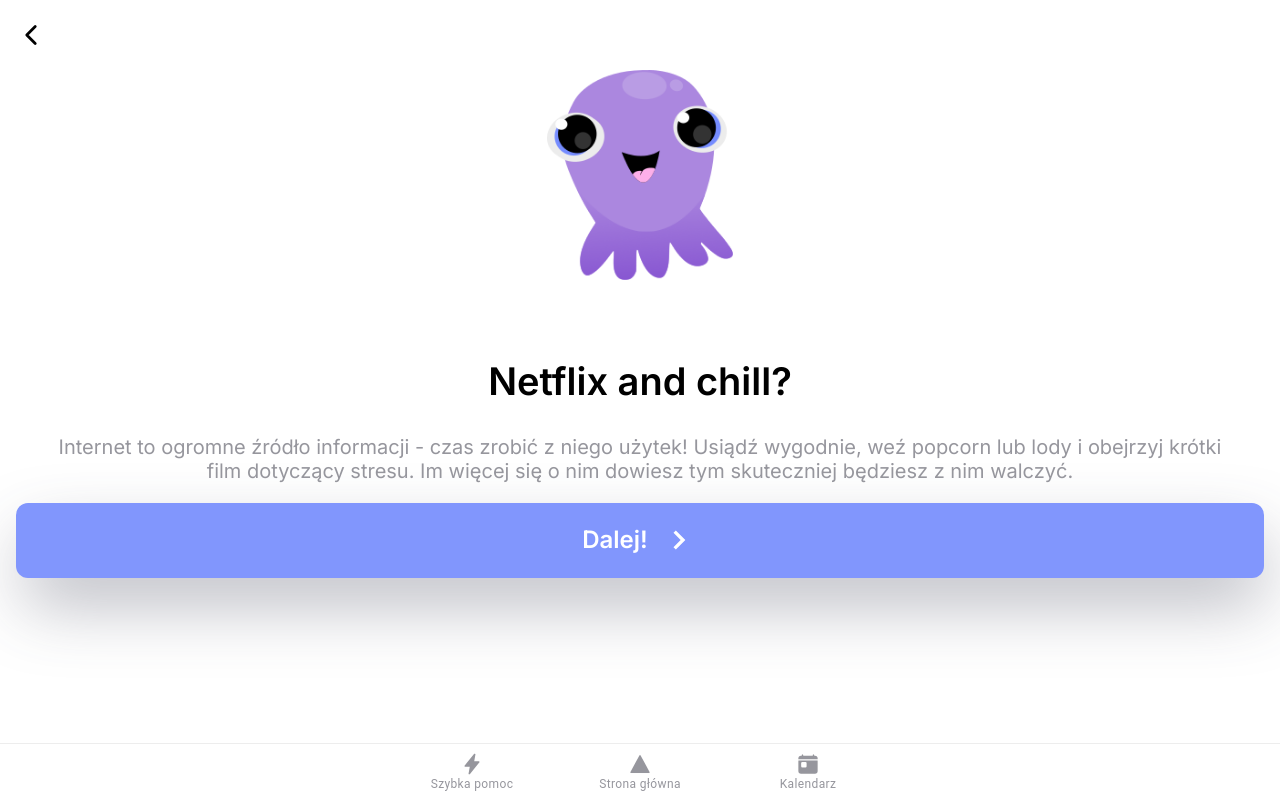
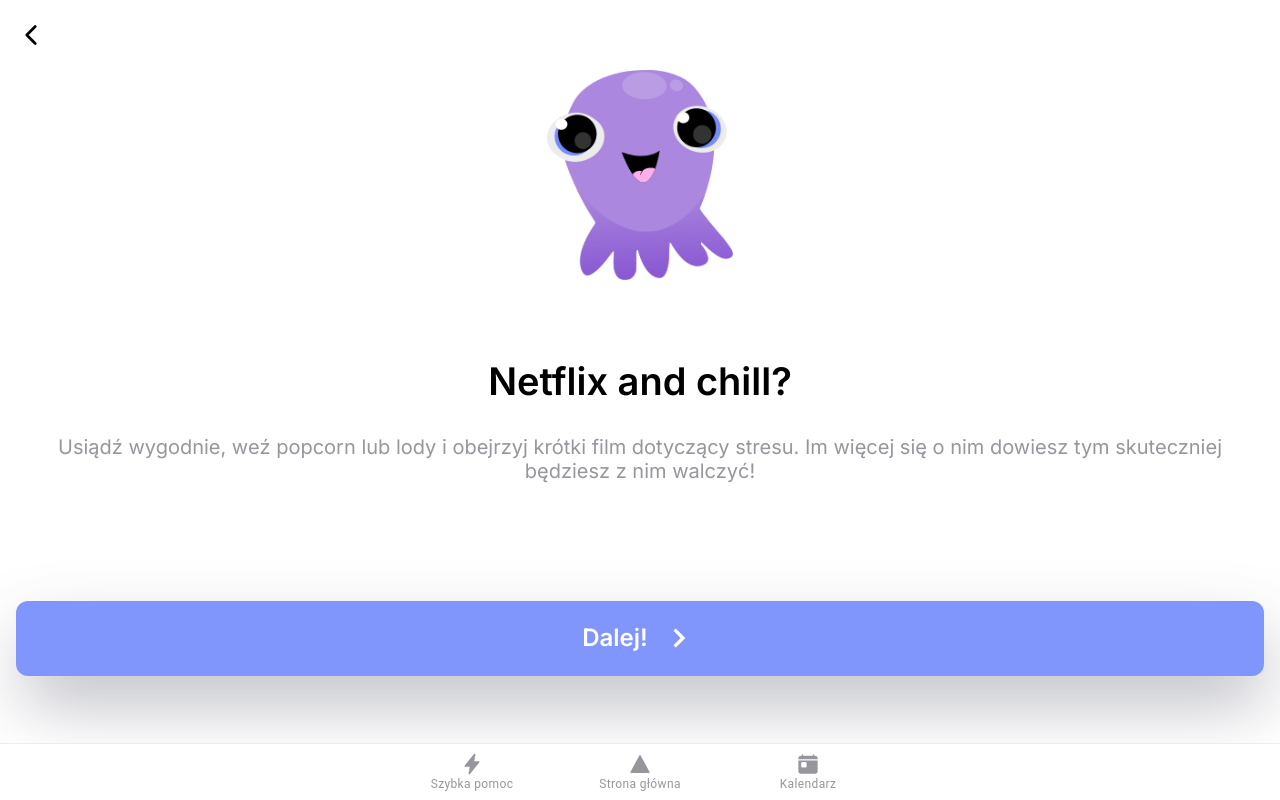
Before and after one commit to j-zarzycki/Engineering-thesis, a React (Create React App) app in the folder kamre/: page /ytpage in a window 1280 px wide. Built offline with nearby package versions, Linux system fonts and the light colour scheme.

Commit message:
Design fixes
Edu video, music, schultz, soundmix, ytpage

```diff
--- a/kamre/src/pages/EduVideo/EduVideo.component.tsx
+++ b/kamre/src/pages/EduVideo/EduVideo.component.tsx
@@ -125,6 +125,7 @@ const EduVideo: React.FC<IProps> = (props: IProps) => {
       <div className="eduvideo__swiper">
         <Swiper
           effect="fade"
+          autoHeight
           centeredSlides
           slidesPerView={1}
           onSwiper={(swiperData) => setSwiper(swiperData)}
@@ -165,6 +166,7 @@ const EduVideo: React.FC<IProps> = (props: IProps) => {
   const renderButtons = () => {
     if (swiper?.activeIndex >= 2)
       return (
+        <div className="eduvideo__buttons">
           <div className="eduvideo__final-buttons">
             <CancelButton
               onClick={onCreateActivityWithNoContent}
@@ -175,9 +177,14 @@ const EduVideo: React.FC<IProps> = (props: IProps) => {
               onClick={onCreateActivityWithContent}
             />
           </div>
+        </div>
       );
 
-    return <ProceedButton title="Dalej!" onClick={onProceedButtonClick} />;
+    return (
+      <div className="eduvideo__buttons">
+        <ProceedButton title="Dalej!" onClick={onProceedButtonClick} />
+      </div>
+    );
   };
 
   const renderContext = () => {
--- a/kamre/src/pages/EduVideo/EduVideo.style.scss
+++ b/kamre/src/pages/EduVideo/EduVideo.style.scss
@@ -2,10 +2,12 @@
 @import "@Theme/media";
 
 .eduvideo {
+  height: 95%;
   &__wrapper {
     display: flex;
     flex-direction: column;
     align-items: center;
+    height: 100%;
 
     .video {
       max-height: 250px;
@@ -42,7 +44,6 @@
 
     .proceed-button {
       margin-top: auto;
-      margin-bottom: 50px;
     }
   }
 
@@ -116,6 +117,15 @@
         }
       }
     }
+  }
+
+  &__buttons {
+    width: 100%;
+    height: 100%;
+    display: flex;
+    align-items: flex-end;
+    justify-content: center;
+    margin-bottom: 5rem;
   }
 
   &__final-buttons {
--- a/kamre/src/pages/Music/Music.component.tsx
+++ b/kamre/src/pages/Music/Music.component.tsx
@@ -131,6 +131,7 @@ const Music: React.FC<IProps> = (props: IProps) => {
       <div className="music__swiper">
         <Swiper
           effect="fade"
+          autoHeight
           centeredSlides
           slidesPerView={1}
           onSwiper={(swiperData) => setSwiper(swiperData)}
@@ -148,9 +149,9 @@ const Music: React.FC<IProps> = (props: IProps) => {
             <div className="swiper-slide__wrapper">
               <h4 className="swiper-slide__header">O co chodzi w ćwiczeniu?</h4>
               <p className="swiper-slide__paragraph">
-                Włącz playlistę z utworami klasycznymi - może to być
-                przygotowana przez nas, bądź wybrana przez Ciebie. Muzyka
-                klasyczna pomaga się skupić oraz odpocząć od zbyt wielu bodźców.
+                Włącz playlistę z utworami klasycznymi - wybierz swoją lub
+                skorzystaj z przygotowanej przez nas. Muzyka klasyczna pomaga
+                się skupić oraz odpocząć od zbyt wielu bodźców.
               </p>
             </div>
           </SwiperSlide>
@@ -178,6 +179,7 @@ const Music: React.FC<IProps> = (props: IProps) => {
   const renderButtons = () => {
     if (swiper?.activeIndex >= 3)
       return (
+        <div className="music__buttons">
           <div className="music__final-buttons">
             <CancelButton
               onClick={onCreateActivityWithNoContent}
@@ -188,9 +190,14 @@ const Music: React.FC<IProps> = (props: IProps) => {
               onClick={onCreateActivityWithContent}
             />
           </div>
+        </div>
       );
 
-    return <ProceedButton title="Dalej!" onClick={onProceedButtonClick} />;
+    return (
+      <div className="music__buttons">
+        <ProceedButton title="Dalej!" onClick={onProceedButtonClick} />
+      </div>
+    );
   };
 
   const renderContext = () => {
--- a/kamre/src/pages/Music/Music.style.scss
+++ b/kamre/src/pages/Music/Music.style.scss
@@ -2,10 +2,13 @@
 @import "@Theme/media";
 
 .music {
+  height: 95%;
+
   &__wrapper {
     display: flex;
     flex-direction: column;
     align-items: center;
+    height: 100%;
 
     .video {
       max-height: 250px;
@@ -116,6 +119,15 @@
         }
       }
     }
+  }
+
+  .music__buttons {
+    width: 100%;
+    height: 100%;
+    display: flex;
+    align-items: flex-end;
+    justify-content: center;
+    margin-bottom: 5rem;
   }
 
   &__final-buttons {
--- a/kamre/src/pages/SchultzTraining/SchultzTraining.component.tsx
+++ b/kamre/src/pages/SchultzTraining/SchultzTraining.component.tsx
@@ -125,6 +125,7 @@ const SchultzTraining: React.FC<IProps> = (props: IProps) => {
       <div className="schultz__swiper">
         <Swiper
           effect="fade"
+          autoHeight
           centeredSlides
           slidesPerView={1}
           onSwiper={(swiperData) => setSwiper(swiperData)}
@@ -166,6 +167,7 @@ const SchultzTraining: React.FC<IProps> = (props: IProps) => {
   const renderButtons = () => {
     if (swiper?.activeIndex >= 2)
       return (
+        <div className="schultz__buttons">
           <div className="schultz__final-buttons">
             <CancelButton
               onClick={onCreateActivityWithNoContent}
@@ -176,9 +178,14 @@ const SchultzTraining: React.FC<IProps> = (props: IProps) => {
               onClick={onCreateActivityWithContent}
             />
           </div>
+        </div>
       );
 
-    return <ProceedButton title="Dalej!" onClick={onProceedButtonClick} />;
+    return (
+      <div className="schultz__buttons">
+        <ProceedButton title="Dalej!" onClick={onProceedButtonClick} />
+      </div>
+    );
   };
 
   const renderContext = () => {
--- a/kamre/src/pages/SchultzTraining/SchultzTraining.style.scss
+++ b/kamre/src/pages/SchultzTraining/SchultzTraining.style.scss
@@ -2,10 +2,13 @@
 @import "@Theme/media";
 
 .schultz {
+  height: 95%;
+
   &__wrapper {
     display: flex;
     flex-direction: column;
     align-items: center;
+    height: 100%;
 
     .video {
       max-height: 250px;
@@ -39,7 +42,6 @@
 
     .proceed-button {
       margin-top: auto;
-      margin-bottom: 50px;
     }
   }
 
@@ -117,6 +119,15 @@
         }
       }
     }
+  }
+
+  &__buttons {
+    width: 100%;
+    height: 100%;
+    display: flex;
+    align-items: flex-end;
+    justify-content: center;
+    margin-bottom: 5rem;
   }
 
   &__final-buttons {
--- a/kamre/src/pages/SoundMix/SoundMix.component.tsx
+++ b/kamre/src/pages/SoundMix/SoundMix.component.tsx
@@ -125,6 +125,7 @@ const SoundMix: React.FC<IProps> = (props: IProps) => {
       <div className="soundmix__swiper">
         <Swiper
           effect="fade"
+          autoHeight
           centeredSlides
           slidesPerView={1}
           onSwiper={(swiperData) => setSwiper(swiperData)}
@@ -184,6 +185,7 @@ const SoundMix: React.FC<IProps> = (props: IProps) => {
   const renderButtons = () => {
     if (swiper?.activeIndex >= 4)
       return (
+        <div className="soundmix__buttons">
           <div className="soundmix__final-buttons">
             <CancelButton
               onClick={onCreateActivityWithNoContent}
@@ -194,9 +196,14 @@ const SoundMix: React.FC<IProps> = (props: IProps) => {
               onClick={onCreateActivityWithContent}
             />
           </div>
+        </div>
       );
 
-    return <ProceedButton title="Dalej!" onClick={onProceedButtonClick} />;
+    return (
+      <div className="soundmix__buttons">
+        <ProceedButton title="Dalej!" onClick={onProceedButtonClick} />
+      </div>
+    );
   };
 
   const renderContext = () => {
--- a/kamre/src/pages/SoundMix/SoundMix.style.scss
+++ b/kamre/src/pages/SoundMix/SoundMix.style.scss
@@ -2,10 +2,13 @@
 @import "@Theme/media";
 
 .soundmix {
+  height: 95%;
+
   &__wrapper {
     display: flex;
     flex-direction: column;
     align-items: center;
+    height: 100%;
 
     .video {
       margin-top: 16px;
@@ -40,7 +43,6 @@
 
     .proceed-button {
       margin-top: auto;
-      margin-bottom: 50px;
     }
   }
 
@@ -114,6 +116,15 @@
         }
       }
     }
+  }
+
+  &__buttons {
+    width: 100%;
+    height: 100%;
+    display: flex;
+    align-items: flex-end;
+    justify-content: center;
+    margin-bottom: 5rem;
   }
 
   &__final-buttons {
--- a/kamre/src/pages/YtPage/YtPage.component.tsx
+++ b/kamre/src/pages/YtPage/YtPage.component.tsx
@@ -125,6 +125,7 @@ const YtPage: React.FC<IProps> = (props: IProps) => {
       <div className="ytpage__swiper">
         <Swiper
           effect="fade"
+          autoHeight
           centeredSlides
           slidesPerView={1}
           onSwiper={(swiperData) => setSwiper(swiperData)}
@@ -134,10 +135,9 @@ const YtPage: React.FC<IProps> = (props: IProps) => {
             <div className="swiper-slide__wrapper">
               <h4 className="swiper-slide__header">Netflix and chill? </h4>
               <p className="swiper-slide__paragraph">
-                Internet to ogromne źródło informacji - czas zrobić z niego
-                użytek! Usiądź wygodnie, weź popcorn lub lody i obejrzyj krótki
-                film dotyczący stresu. Im więcej się o nim dowiesz tym
-                skuteczniej będziesz z nim walczyć.
+                Usiądź wygodnie, weź popcorn lub lody i obejrzyj krótki film
+                dotyczący stresu. Im więcej się o nim dowiesz tym skuteczniej
+                będziesz z nim walczyć!
               </p>
             </div>
           </SwiperSlide>
@@ -166,6 +166,7 @@ const YtPage: React.FC<IProps> = (props: IProps) => {
   const renderButtons = () => {
     if (swiper?.activeIndex >= 2)
       return (
+        <div className="ytpage__buttons">
           <div className="ytpage__final-buttons">
             <CancelButton
               onClick={onCreateActivityWithNoContent}
@@ -176,9 +177,14 @@ const YtPage: React.FC<IProps> = (props: IProps) => {
               onClick={onCreateActivityWithContent}
             />
           </div>
+        </div>
       );
 
-    return <ProceedButton title="Dalej!" onClick={onProceedButtonClick} />;
+    return (
+      <div className="ytpage__buttons">
+        <ProceedButton title="Dalej!" onClick={onProceedButtonClick} />
+      </div>
+    );
   };
 
   const renderContext = () => {
--- a/kamre/src/pages/YtPage/YtPage.style.scss
+++ b/kamre/src/pages/YtPage/YtPage.style.scss
@@ -2,10 +2,14 @@
 @import "@Theme/media";
 
 .ytpage {
+  height: 95%;
+
+
   &__wrapper {
     display: flex;
     flex-direction: column;
     align-items: center;
+    height: 100%;
 
     .video {
       max-height: 250px;
@@ -40,10 +44,6 @@
       display: none;
     }
 
-    .proceed-button {
-      margin-top: auto;
-      margin-bottom: 50px;
-    }
   }
 
   &__header {
@@ -54,6 +54,7 @@
   &__swiper {
     width: 100%;
     margin-top: 43px;
+    min-height: 150px;
 
     .swiper {
       &__proceed-buttons {
@@ -116,6 +117,15 @@
         }
       }
     }
+  }
+
+  &__buttons {
+    width: 100%;
+    height: 100%;
+    display: flex;
+    align-items: flex-end;
+    justify-content: center;
+    margin-bottom: 5rem;
   }
 
   &__final-buttons {
```
Lines whose indentation alone changed are shown as unchanged.
